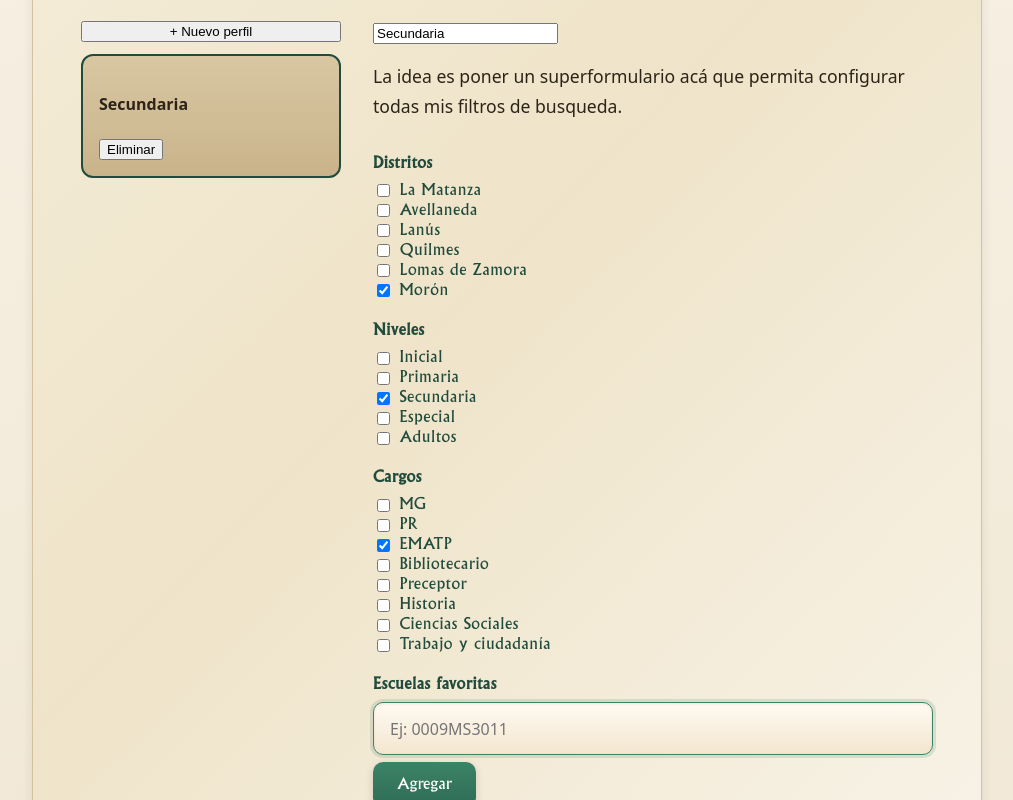
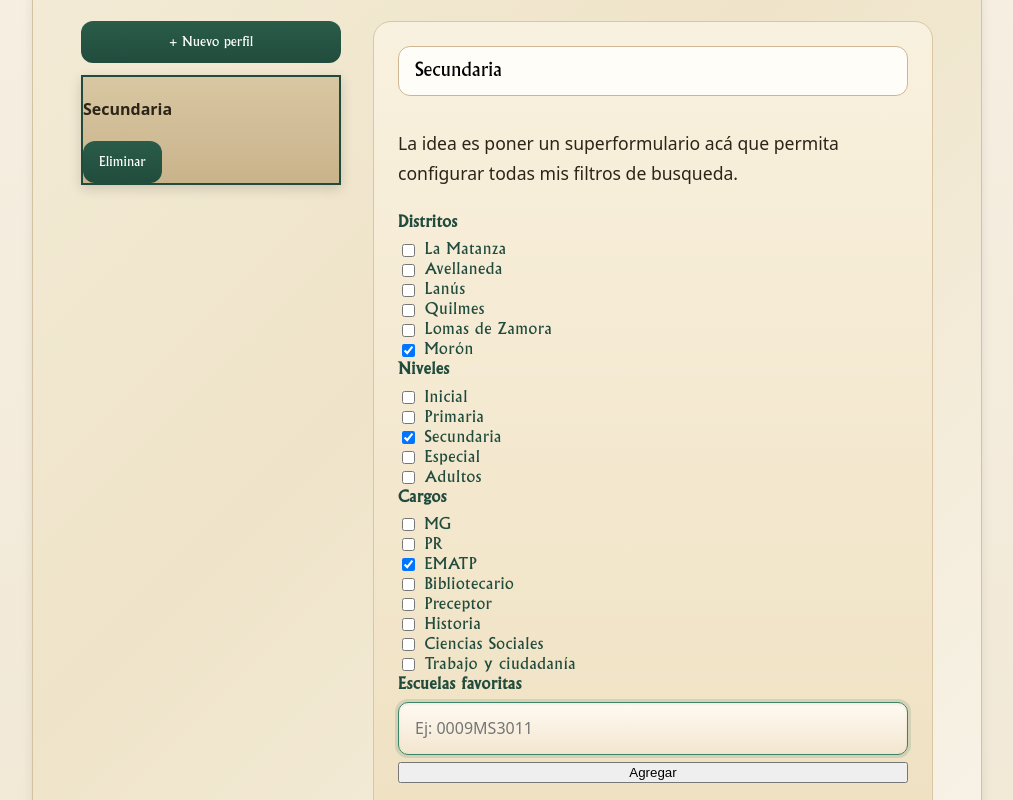
Before and after one commit to alexander5109/TalentoTechReact2026, a React (Vite) app: page /myProfiles in a window 1280 px wide. Shown: the part 420-1220 px from the top of the page, without its empty margins (133-1146 px from the left). Built offline with nearby package versions, Linux system fonts and the light colour scheme.

Commit message:
mala arquitecutra

```diff
--- a/src/components/Pages/MyProfilesPage/MyProfilesPage.jsx
+++ b/src/components/Pages/MyProfilesPage/MyProfilesPage.jsx
@@ -150,9 +150,7 @@ export default function MyProfilesPage() {
 
 			<aside className={styles.sidebar}>
 
-				<button
-					onClick={createProfile}
-				>
+				<button className={styles.newProfileButton} onClick={createProfile} >
 					+ Nuevo perfil
 				</button>
 
@@ -173,7 +171,7 @@ export default function MyProfilesPage() {
 						>
 							<h4>{profile.nombre}</h4>
 
-							<button
+							<button className={styles.newProfileButton}
 								type="button"
 								onClick={(e) => {
 									e.stopPropagation();
@@ -193,6 +191,7 @@ export default function MyProfilesPage() {
 			<section className={styles.editor}>
 
 				<input
+					className={styles.profileName}
 					value={selectedProfile.nombre}
 					onChange={(e) =>
 						updateSelectedProfile({
--- a/src/components/Pages/MyProfilesPage/MyProfilesPage.module.css
+++ b/src/components/Pages/MyProfilesPage/MyProfilesPage.module.css
@@ -1,170 +1,151 @@
-.form {
+.layout {
+	display: flex;
+	gap: 2rem;
+	margin-top: 2rem;
+	align-items: flex-start;
+}
+
+@media (max-width: 900px) {
+	.layout {
+		flex-direction: column;
+	}
+}
+
+.sidebar {
+	width: 260px;
+	flex-shrink: 0;
+
 	display: flex;
 	flex-direction: column;
-	gap: 1.25rem;
-	margin-top: 2rem;
+	gap: 0.75rem;
 }
 
-.field {
-	display: flex;
-	flex-direction: column;
-	gap: 0.45rem;
+@media (max-width: 900px) {
+	.sidebar {
+		width: 100%;
+	}
 }
 
-.fieldTitle {
-	font-family: var(--font-heading);
-	font-size: 1rem;
-	color: var(--green-800);
-	letter-spacing: 0.5px;
-	font-weight: 600;
+
+.newProfileButton {
+	padding: 0.8rem 1rem;
+
+	font-family: "Albertus", serif;
+
+	background:
+		linear-gradient(180deg,
+			#2a5c49,
+			#214c3d);
+
+	color: white;
+
+	border: none;
+	border-radius: 12px;
+
+	cursor: pointer;
+
+	transition:
+		transform .15s ease,
+		filter .2s ease;
+}
+
+.newProfileButton:hover {
+	transform: translateY(-2px);
+	filter: brightness(1.05);
+}
+
+
+.card {
+	background:
+		linear-gradient(180deg,
+			#f5ecd9,
+			#ebdfc6);
+
+	border: 1px solid #d3bea0;
+}
+
+.activeCard {
+	background:
+		linear-gradient(180deg,
+			#d8c7a2,
+			#c9b38b);
+
+	border: 2px solid #214c3d;
+
+	box-shadow:
+		0 4px 12px rgba(0, 0, 0, .15);
+}
+
+.card:hover,
+.activeCard:hover {
+	transform: translateY(-2px);
+}
+
+.profileName {
+	width: 100%;
+
+	font-size: 1.2rem;
+
+	font-family: "Albertus", serif;
+
+	padding: .8rem 1rem;
+
+	margin-bottom: 1rem;
+
+	border-radius: 12px;
+
+	border: 1px solid #cdb792;
+
+	background: #fffdf8;
+}
+
+
+.editor {
+	flex: 1;
+
+	padding: 1.5rem;
+
+	border-radius: 18px;
+
+	background:
+		linear-gradient(180deg,
+			#f9f1df,
+			#efe1c2);
+
+	border: 1px solid #d8c6a4;
+}
+
+
+.checkboxGroup {
+	display: flex;
+	flex-wrap: wrap;
+	gap: .75rem 1rem;
 }
 
 .checkboxGroup label {
-	display: flex;
-	align-items: center;
-	gap: 0.4rem;
-	font-family: inherit;
+	padding: .35rem .6rem;
+
+	background: rgba(255, 255, 255, .4);
+
+	border-radius: 8px;
 }
 
-.field input[type="text"],
-.field textarea,
-.field select {
-	padding: 0.9rem 1rem;
-	font-size: 1rem;
-	font-family: inherit;
-	color: var(--green-800);
-	background: var(--bg-panel-soft);
-	border: 1px solid var(--border-input);
-	border-radius: var(--radius-sm);
-	box-shadow: inset 0 1px 3px rgba(0, 0, 0, 0.08);
-	transition: border-color 0.2s ease,
-		box-shadow 0.2s ease,
-		transform 0.1s ease;
-}
 
-.field select:focus {
-	outline: none;
-	border-color: var(--green-600);
-	box-shadow:
-		0 0 0 3px rgba(46, 110, 86, 0.15),
-		inset 0 1px 3px rgba(0, 0, 0, 0.08);
-}
 
-.field label {
-	font-family: var(--font-heading);
-	font-size: 1rem;
-	color: var(--green-800);
-	letter-spacing: 0.5px;
-}
-
-.field input[type="text"],
-.field select,
-.field textarea {
-	padding: 0.9rem 1rem;
-	font-size: 1rem;
-	font-family: inherit;
-	color: var(--green-800);
-	background: var(--bg-panel-soft);
-	border: 1px solid var(--border-input);
-	border-radius: var(--radius-sm);
-	box-shadow: inset 0 1px 3px rgba(0, 0, 0, 0.08);
-	transition: border-color 0.2s ease, box-shadow 0.2s ease, transform 0.1s ease;
-}
-
-.field input[type="text"],
-:focus,
-.field textarea:focus {
-	outline: none;
-	border-color: var(--green-600);
-	box-shadow: 0 0 0 3px rgba(46, 110, 86, 0.15), inset 0 1px 3px rgba(0, 0, 0, 0.08);
-}
-
-.field textarea {
-	resize: vertical;
-	min-height: 140px;
-}
-
-.form button {
-	align-self: flex-start;
-	padding: 0.8rem 1.5rem;
-	font-size: 1rem;
-	font-family: var(--font-heading);
-	color: white;
-	background: var(--bg-button-primary);
-	border: none;
-	border-radius: var(--radius-sm);
-	cursor: pointer;
-	box-shadow: 0 3px 8px rgba(0, 0, 0, 0.15);
-	transition: transform 0.15s ease, box-shadow 0.2s ease, filter 0.2s ease;
-}
-
-.form button:hover {
-	transform: translateY(-2px);
-	filter: brightness(1.05);
-	box-shadow: 0 6px 14px rgba(0, 0, 0, 0.18);
-}
-
-.form button:active {
-	transform: translateY(0);
-}
-
-.schoolList {
-	display: flex;
-	flex-wrap: wrap;
-	gap: .5rem;
-	list-style: none;
-	padding: 0;
-	margin: .5rem 0 0;
-}
 
 .schoolItem {
 	display: flex;
 	align-items: center;
 	gap: .5rem;
 
-	padding: .4rem .7rem;
-
-	background: var(--bg-panel-soft);
-
-	border-radius: var(--radius-sm);
-}
-
-
-
-.layout {
-	display: flex;
-	gap: 2rem;
-	margin-top: 2rem;
-}
-
-.sidebar {
-	width: 260px;
-	display: flex;
-	flex-direction: column;
-	gap: 0.75rem;
-}
-
-.editor {
-	flex: 1;
-}
-
-.card {
-	padding: 1rem;
-	border-radius: 12px;
-	cursor: pointer;
-	border: 1px solid #c7b28b;
-	background: #f5ecd9;
-}
-
-.activeCard {
-	padding: 1rem;
-	border-radius: 12px;
-	cursor: pointer;
+	padding: .4rem .8rem;
 
 	background:
 		linear-gradient(180deg,
-			#d8c7a2,
-			#c9b38b);
+			#f5ecd9,
+			#e8d7b7);
 
-	border: 2px solid #214c3d;
+	border: 1px solid #d2bc94;
+
+	border-radius: 999px;
 }
--- /dev/null
+++ b/src/components/Pages/MyProfilesPage/common.module.css
@@ -0,0 +1,101 @@
+
+.field {
+	display: flex;
+	flex-direction: column;
+	gap: 0.45rem;
+}
+
+.fieldTitle {
+	font-family: var(--font-heading);
+	font-size: 1rem;
+	color: var(--green-800);
+	letter-spacing: 0.5px;
+	font-weight: 600;
+}
+
+.checkboxGroup label {
+	display: flex;
+	align-items: center;
+	gap: 0.4rem;
+	font-family: inherit;
+}
+
+.field input[type="text"],
+.field textarea,
+.field select {
+	padding: 0.9rem 1rem;
+	font-size: 1rem;
+	font-family: inherit;
+	color: var(--green-800);
+	background: var(--bg-panel-soft);
+	border: 1px solid var(--border-input);
+	border-radius: var(--radius-sm);
+	box-shadow: inset 0 1px 3px rgba(0, 0, 0, 0.08);
+	transition: border-color 0.2s ease,
+		box-shadow 0.2s ease,
+		transform 0.1s ease;
+}
+
+.field select:focus {
+	outline: none;
+	border-color: var(--green-600);
+	box-shadow:
+		0 0 0 3px rgba(46, 110, 86, 0.15),
+		inset 0 1px 3px rgba(0, 0, 0, 0.08);
+}
+
+.field label {
+	font-family: var(--font-heading);
+	font-size: 1rem;
+	color: var(--green-800);
+	letter-spacing: 0.5px;
+}
+
+.field input[type="text"],
+.field select,
+.field textarea {
+	padding: 0.9rem 1rem;
+	font-size: 1rem;
+	font-family: inherit;
+	color: var(--green-800);
+	background: var(--bg-panel-soft);
+	border: 1px solid var(--border-input);
+	border-radius: var(--radius-sm);
+	box-shadow: inset 0 1px 3px rgba(0, 0, 0, 0.08);
+	transition: border-color 0.2s ease, box-shadow 0.2s ease, transform 0.1s ease;
+}
+
+.field input[type="text"],
+:focus,
+.field textarea:focus {
+	outline: none;
+	border-color: var(--green-600);
+	box-shadow: 0 0 0 3px rgba(46, 110, 86, 0.15), inset 0 1px 3px rgba(0, 0, 0, 0.08);
+}
+
+.field textarea {
+	resize: vertical;
+	min-height: 140px;
+}
+
+
+.schoolList {
+	display: flex;
+	flex-wrap: wrap;
+	gap: .5rem;
+	list-style: none;
+	padding: 0;
+	margin: .5rem 0 0;
+}
+
+.schoolItem {
+	display: flex;
+	align-items: center;
+	gap: .5rem;
+
+	padding: .4rem .7rem;
+
+	background: var(--bg-panel-soft);
+
+	border-radius: var(--radius-sm);
+}
--- a/src/components/Pages/MyProfilesPage/components/CargosSelector.jsx
+++ b/src/components/Pages/MyProfilesPage/components/CargosSelector.jsx
@@ -1,4 +1,4 @@
-import styles from "../MyProfilesPage.module.css"
+import styles from "../common.module.css"
 
 export default function CargosSelector({
 	opciones,
--- a/src/components/Pages/MyProfilesPage/components/DistritosSelector.jsx
+++ b/src/components/Pages/MyProfilesPage/components/DistritosSelector.jsx
@@ -1,5 +1,5 @@
 import Swal from "sweetalert2";
-import styles from "../MyProfilesPage.module.css";
+import styles from "../common.module.css";
 
 export default function DistritosSelector({
 	opciones,
--- a/src/components/Pages/MyProfilesPage/components/EscuelasSelector.jsx
+++ b/src/components/Pages/MyProfilesPage/components/EscuelasSelector.jsx
@@ -1,5 +1,5 @@
 import { useState } from "react";
-import styles from "../MyProfilesPage.module.css";
+import styles from "../common.module.css";
 
 export default function EscuelasSelector({
 	schools,
--- a/src/components/Pages/MyProfilesPage/components/NivelesSelector.jsx
+++ b/src/components/Pages/MyProfilesPage/components/NivelesSelector.jsx
@@ -1,4 +1,4 @@
-import styles from "../MyProfilesPage.module.css"
+import styles from "../common.module.css"
 
 export default function NivelesSelector({
 	opciones,
```
